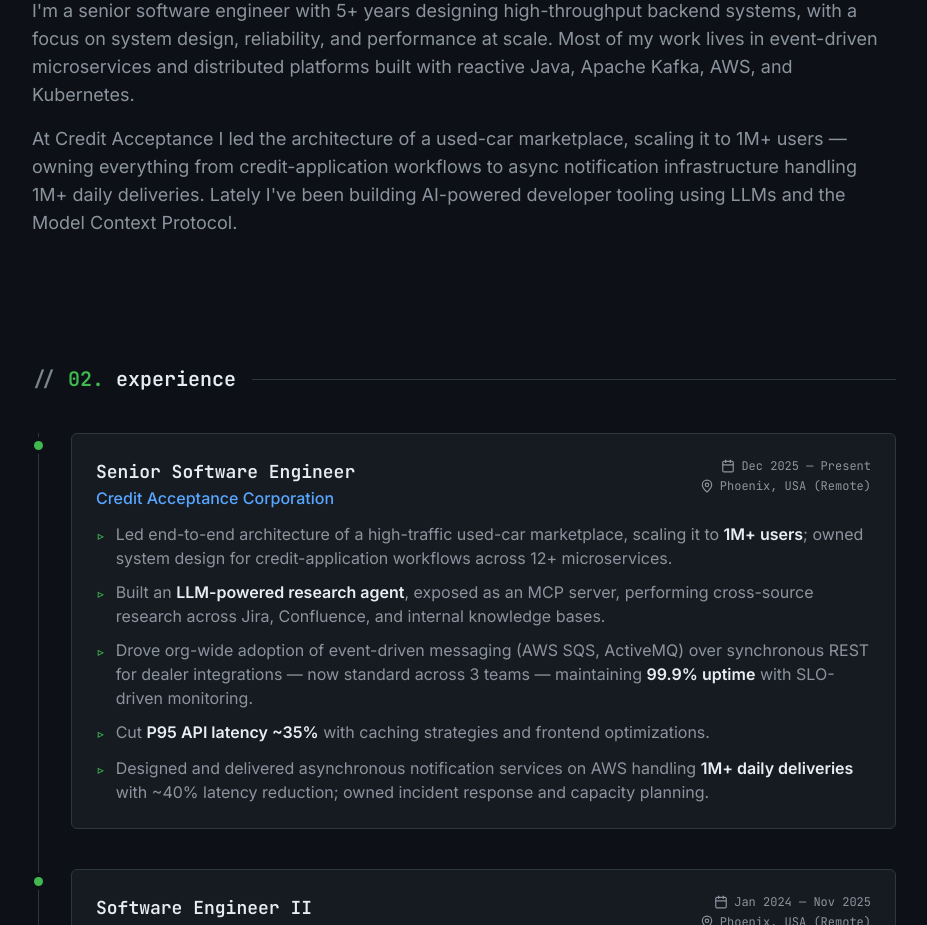
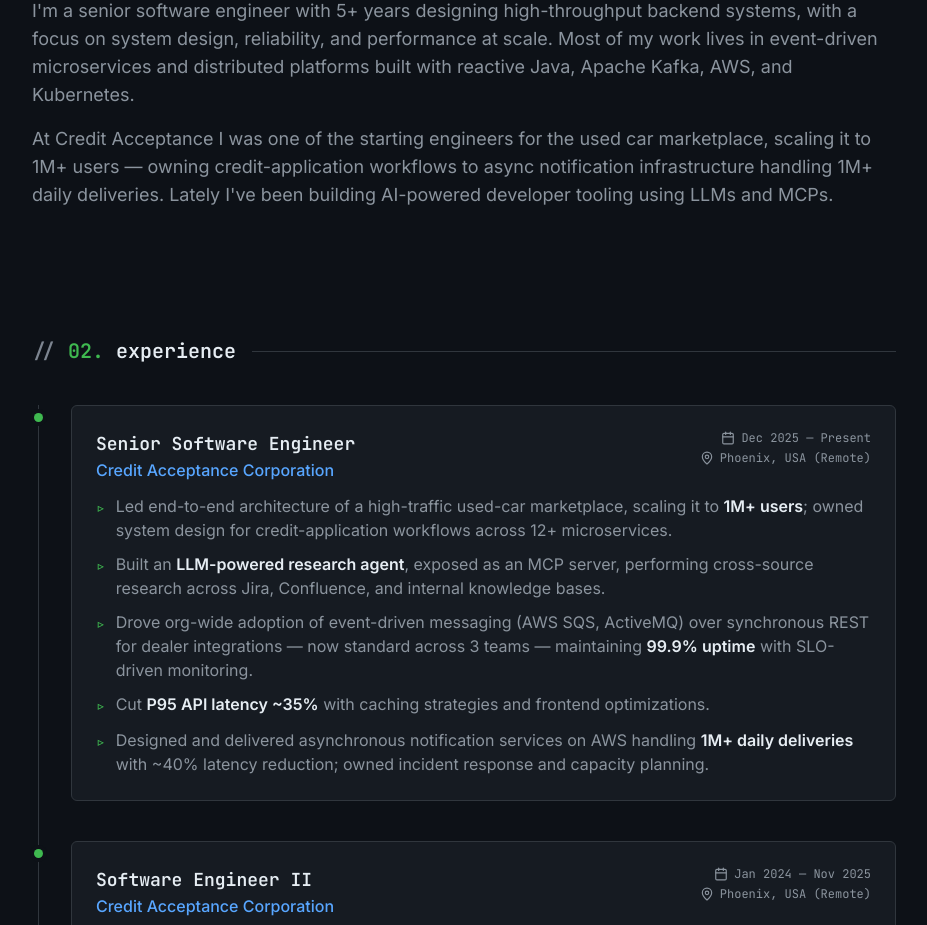
Before and after one commit to vivekkeshava/vivekkeshava.github.io, a Next.js app: page / in a window 1280 px wide. Shown: the part 820-1745 px from the top of the page, without its empty margins (176-1103 px from the left). Built offline with nearby package versions, Linux system fonts and the light colour scheme.

Commit message:
Refactor description of role at Credit Acceptance

```diff
--- a/app/page.tsx
+++ b/app/page.tsx
@@ -862,10 +862,9 @@
               microservices and distributed platforms built with reactive Java, Apache Kafka, AWS, and Kubernetes.
             </p>
             <p>
-              At Credit Acceptance I led the architecture of a used-car marketplace, scaling it to 1M+ users — owning
-              everything from credit-application workflows to async notification infrastructure handling 1M+ daily
-              deliveries. Lately I&apos;ve been building AI-powered developer tooling using LLMs and the Model Context
-              Protocol.
+              At Credit Acceptance I was one of the starting engineers for the used car marketplace, scaling it to 1M+ users — owning
+              credit-application workflows to async notification infrastructure handling 1M+ daily
+              deliveries. Lately I&apos;ve been building AI-powered developer tooling using LLMs and MCPs.
             </p>
           </div>
         </div>
```
